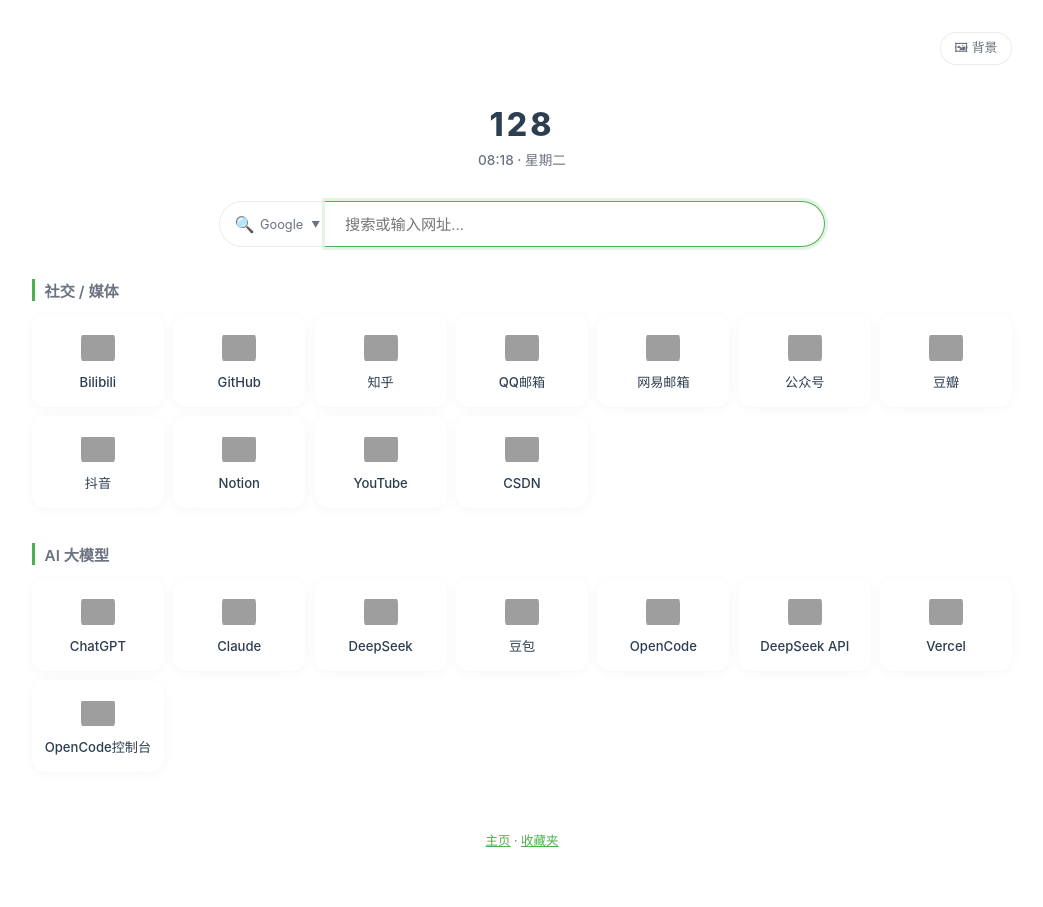
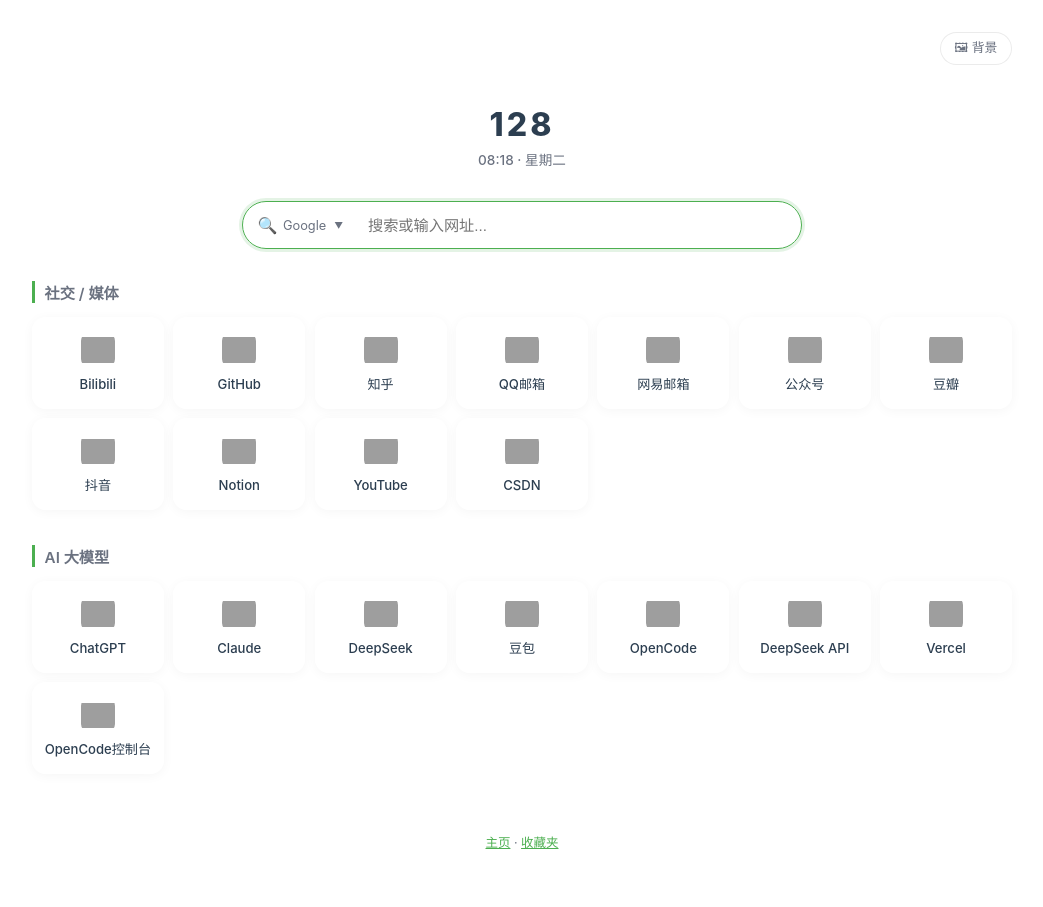
Before and after one commit to Bahu-Tang/Bahu-Tang.github.io, a Jekyll site: the page newtab.html, which Jekyll copies as it is, in a window 1280 px wide. Shown: the whole page, without its empty margins (118-1161 px from the left). Built offline with Jekyll 4.4.1, drawn with Linux system fonts in a browser that asks for light colours; grey boxes are pictures that could not be loaded.

Commit message:
修复新标签页搜索区域颜色对齐：统一使用search-box容器包裹引擎选择器和输入框

```diff
--- a/newtab.html
+++ b/newtab.html
@@ -68,30 +68,31 @@
     display: flex; justify-content: center; align-items: stretch;
     margin: 1.5rem 0 2rem; gap: 0; position: relative;
   }
+  .search-box {
+    display: flex; align-items: stretch;
+    background: var(--card); backdrop-filter: var(--blur);
+    border: 1px solid rgba(0,0,0,0.08);
+    border-radius: 28px; max-width: 560px; width: 100%;
+    transition: border-color var(--transition), box-shadow var(--transition);
+  }
+  .search-box:focus-within { border-color: var(--green); box-shadow: 0 0 0 3px rgba(76,175,80,0.15); }
   .search-engine {
-    background: var(--card); border: 1px solid rgba(0,0,0,0.08);
-    border-right: none; border-radius: 28px 0 0 28px;
     padding: 0 0.3rem 0 0.9rem; cursor: pointer;
-    backdrop-filter: var(--blur);
     font-size: 0.8rem; color: var(--text-light);
     display: flex; align-items: center; gap: 0.35rem;
-    white-space: nowrap; transition: all var(--transition);
-    flex-shrink: 0; height: 46px;
+    white-space: nowrap; transition: color var(--transition);
+    flex-shrink: 0; user-select: none;
   }
   .search-engine:hover { color: var(--green); }
   .search-engine .eng-icon { font-size: 1rem; line-height: 1; }
-  .search-row input {
-    width: 100%; max-width: 500px;
-    height: 46px;
+  .search-box input {
+    flex: 1; max-width: 500px; height: 46px;
     padding: 0 1.25rem;
-    border: 1px solid rgba(0,0,0,0.08); border-left: none;
-    border-radius: 0 28px 28px 0;
-    font-size: 0.95rem; outline: none; line-height: 1.4;
-    transition: all var(--transition);
-    background: var(--card); backdrop-filter: var(--blur);
+    border: none; outline: none;
+    font-size: 0.95rem; line-height: 1.4;
+    background: transparent;
     color: var(--text);
   }
-  .search-row input:focus { border-color: var(--green); box-shadow: 0 0 0 3px rgba(76,175,80,0.15); }
 
   .engines-popup {
     display: none; position: absolute;
@@ -223,7 +224,8 @@
     <div class="clock" id="clock"></div>
   </header>
 
-  <div class="search-row" style="position:relative">
+  <div class="search-row">
+    <div class="search-box" style="position:relative">
       <div class="search-engine" onclick="toggleEngines()">
         <span class="eng-icon" id="eng-icon">🔍</span>
         <span id="eng-label">Google</span>
@@ -231,6 +233,7 @@
       </div>
       <div class="engines-popup" id="engines-popup"></div>
       <input type="text" id="search" placeholder="搜索或输入网址..." autofocus>
+    </div>
   </div>
 
   <div id="content"></div>
```
Lines whose indentation alone changed are shown as unchanged.
